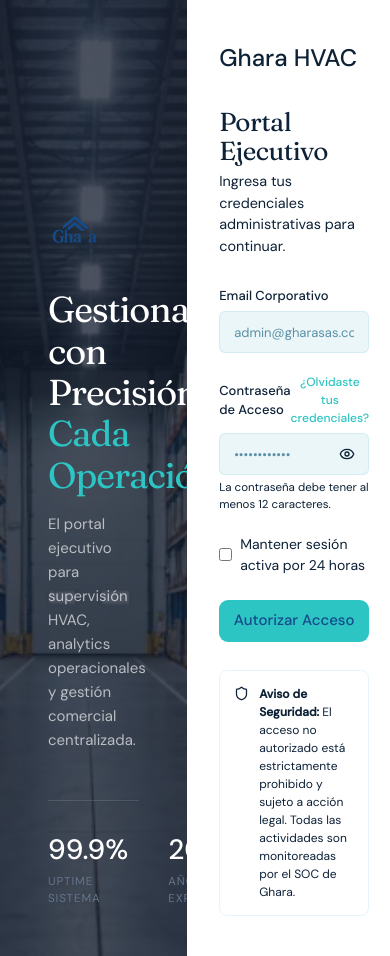
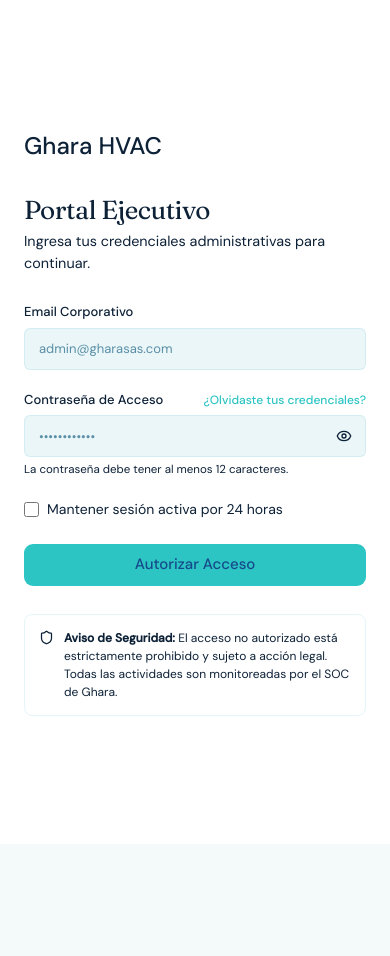
Before and after one commit to LDanielreyes/gharasas, a React (Vite) app in the folder GharaEmpresa/admin/: page /login in a window 390 px wide. After the commit the page ends 844 px from the top, so only its background shows below. Built offline with nearby package versions, Linux system fonts and the light colour scheme; no server answers.

Commit message:
fix(admin): corregir layout del login en version movil
- Se reemplazaron estilos inline (display: flex) por clases de Tailwind

- Esto permite que la clase hidden funcione correctamente en pantallas pequeñas

- El panel izquierdo (imagen) ahora se oculta en movil y el formulario ocupa el 100%

```diff
--- a/GharaEmpresa/admin/src/features/auth/LoginPage.jsx
+++ b/GharaEmpresa/admin/src/features/auth/LoginPage.jsx
@@ -60,20 +60,9 @@ const LoginPage = () => {
   };
 
   return (
-    <div style={{ display: 'flex', minHeight: '100vh', }}>
+    <div className="flex min-h-screen">
       {/* ── LEFT panel ── */}
-      <div
-        style={{
-          flex: '0 0 48%',
-          position: 'relative',
-          overflow: 'hidden',
-          display: 'flex',
-          flexDirection: 'column',
-          justifyContent: 'flex-end',
-          padding: '48px',
-        }}
-        className="hidden lg:flex"
-      >
+      <div className="hidden lg:flex flex-col justify-end relative overflow-hidden p-12 w-[48%] shrink-0">
         {/* Background image */}
         <img
           src="/media/centro-de-distribucion.webp"
@@ -129,14 +118,7 @@ const LoginPage = () => {
       </div>
 
       {/* ── RIGHT panel ── */}
-      <div style={{
-        flex: 1,
-        display: 'flex',
-        alignItems: 'center',
-        justifyContent: 'center',
-        background: 'var(--gh-surface-1)',
-        padding: '40px 32px',
-      }}>
+      <div className="flex-1 flex items-center justify-center p-6 md:p-10" style={{ background: 'var(--gh-surface-1)' }}>
         <div style={{ width: '100%', maxWidth: '400px' }}>
           {/* Mobile logo */}
           <div className="lg:hidden mb-8">
```
